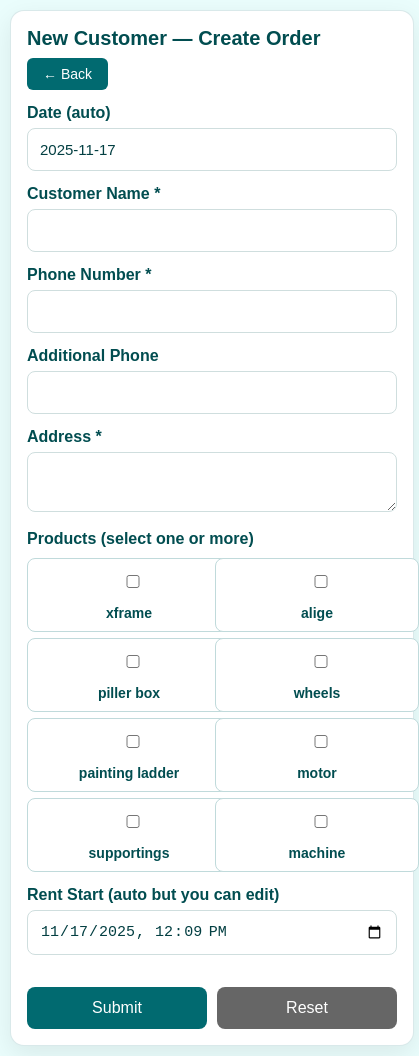
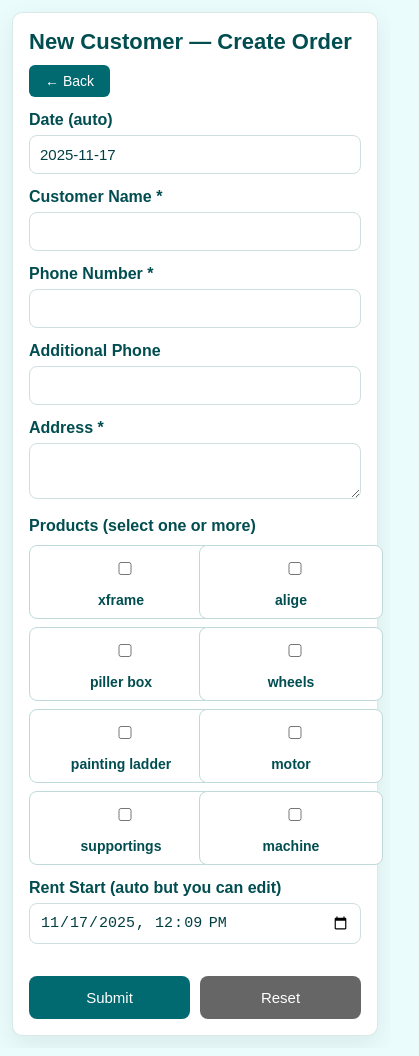
Before and after one commit to vijay-techh/tarunorder, a website: page public/new_customer.html in a window 390 px wide. Shown: the whole page, 419 px wide, since content can reach past the window. Drawn offline with Linux system fonts and the light colour scheme.

Commit message:
second upde

```diff
--- a/public/new_customer.html
+++ b/public/new_customer.html
@@ -154,53 +154,61 @@
     flex-wrap: wrap;
     margin-top: 20px;
   }
-  /* ---------------- MOBILE RESPONSIVE ADD-ON ---------------- */
-@media (max-width: 768px) {
+/* ----------- FULL MOBILE RESPONSIVENESS ----------- */
+@media (max-width: 900px) {
+  .card {
+    max-width: 100%;
+    padding: 20px;
+  }
+}
 
+@media (max-width: 600px) {
   body {
-    padding: 10px;
+    padding: 12px;
   }
 
   .card {
-    width: 100%;
     padding: 16px;
+    border-radius: 10px;
   }
 
   .top-row {
     flex-direction: column;
     align-items: flex-start;
+    gap: 10px;
+  }
+
+  h2 {
+    font-size: 22px;
+  }
+
+  input,
+  textarea {
+    font-size: 15px;
+    width: 100%;
+    padding: 10px;
+  }
+
+  .products {
+    display: grid !important;
+    width: 100%;
+    grid-template-columns: repeat(2, 1fr) !important;
     gap: 8px;
   }
 
-  h2 {
-    font-size: 20px;
+  .product-checkbox {
+    width: 100%;
+    text-align: center;
+    font-size: 14px;
+    padding: 10px;
   }
 
-  input, textarea {
-    font-size: 15px;
-    width: 100%;
-  }
-
-  /* Product grid fit mobile */
-  .products {
-    display: grid;
-    grid-template-columns: repeat(2, 1fr);
-    gap: 6px;
-  }
-
-  .product-checkbox {
-    font-size: 14px;
-    width: 100%;
-    padding: 10px;
-    text-align: center;
-  }
-
-  /* Item row full width */
+  /* Product item row stacking */
   .item-row {
     flex-direction: column;
     align-items: stretch;
+    gap: 8px;
     width: 100%;
-    gap: 8px;
   }
 
   .item-row input {
@@ -209,15 +217,22 @@
 
   .item-row button {
     width: 100%;
+    margin-top: 4px;
   }
 
-  /* Button full width and stack */
+  /* Buttons full width on mobile */
+  .action-row,
   button {
     width: 100%;
-    font-size: 16px;
-    padding: 12px;
+  }
+
+  button {
+    font-size: 15px;
+    padding: 13px;
   }
 }
+
+
 
 </style>
 
```
